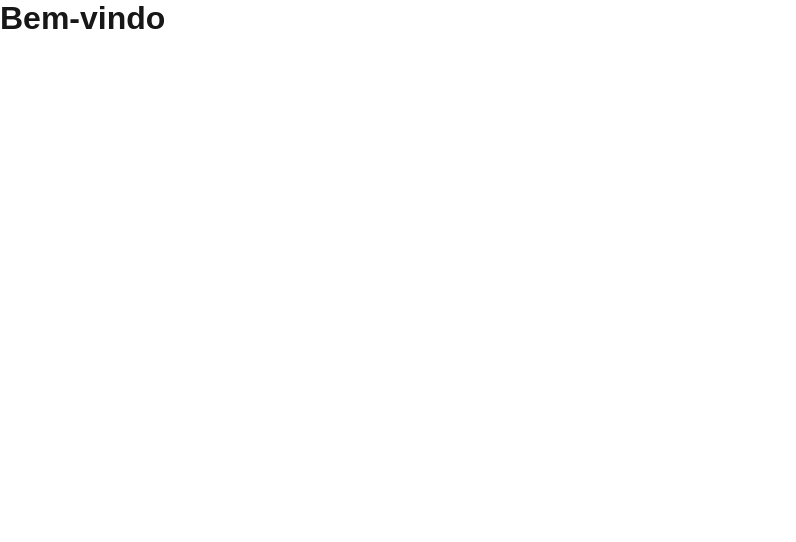
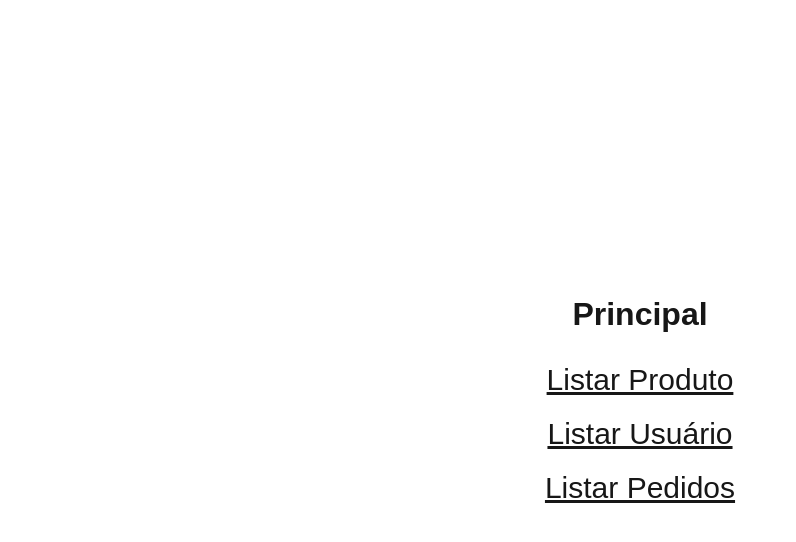
Before and after one commit to Kaique-Parente/E-Commerce-SayStreet, a Next.js app in the folder frontend/: page /home in a window 1280 px wide. Shown: the top 542 px of the page, without its empty margins (0-796 px from the left). Built offline with nearby package versions, Linux system fonts and the light colour scheme.

Commit message:
[FRONTEND ADD] Tela Principal.

```diff
--- a/frontend/app/home/page.js
+++ b/frontend/app/home/page.js
@@ -1,6 +1,42 @@
+'use client'
+import styled from "styled-components";
+
+const Container = styled.div`
+    width: 100%;
+    height: 100vh;
+
+    display: flex;
+    align-items: center;
+    justify-content: center;
+    flex-direction: column;
+
+    border: 1px solid white;
+
+    gap: 30px;
+`
+
+const LinksContainer = styled.div`
+    display: flex;
+    align-items: center;
+    flex-direction: column;
+    gap: 20px;
+
+    a{
+        font-size: 30px;
+        text-decoration: underline;
+    }
+`
 
 export default function Home(){
     return (
-        <h1>Bem-vindo</h1>
+        <Container>
+            <h1>Principal</h1>
+
+            <LinksContainer>
+                <a href="./">Listar Produto</a>
+                <a href="./">Listar Usuário</a>
+                <a href="./">Listar Pedidos</a>
+            </LinksContainer>
+        </Container>
     );
 }
```
